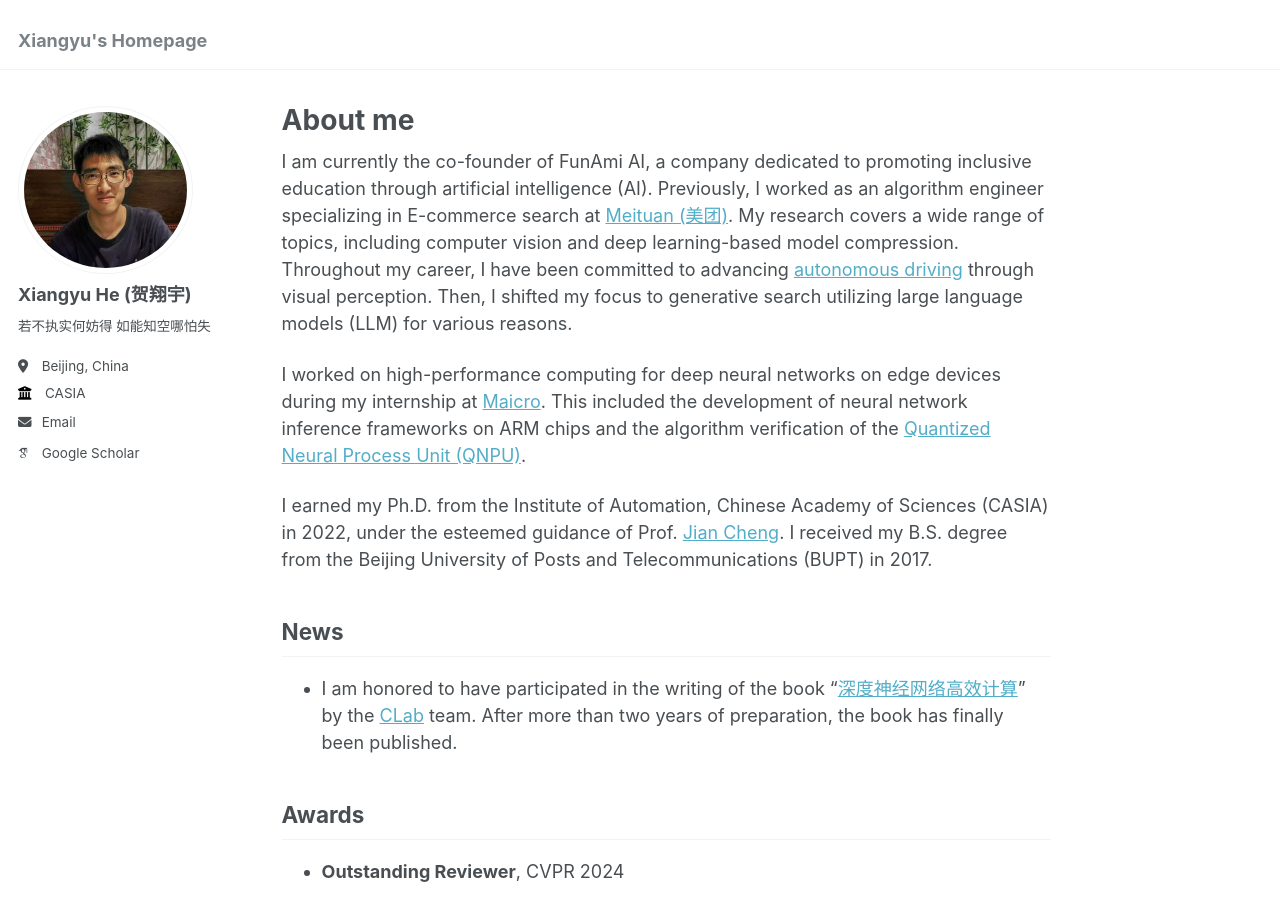
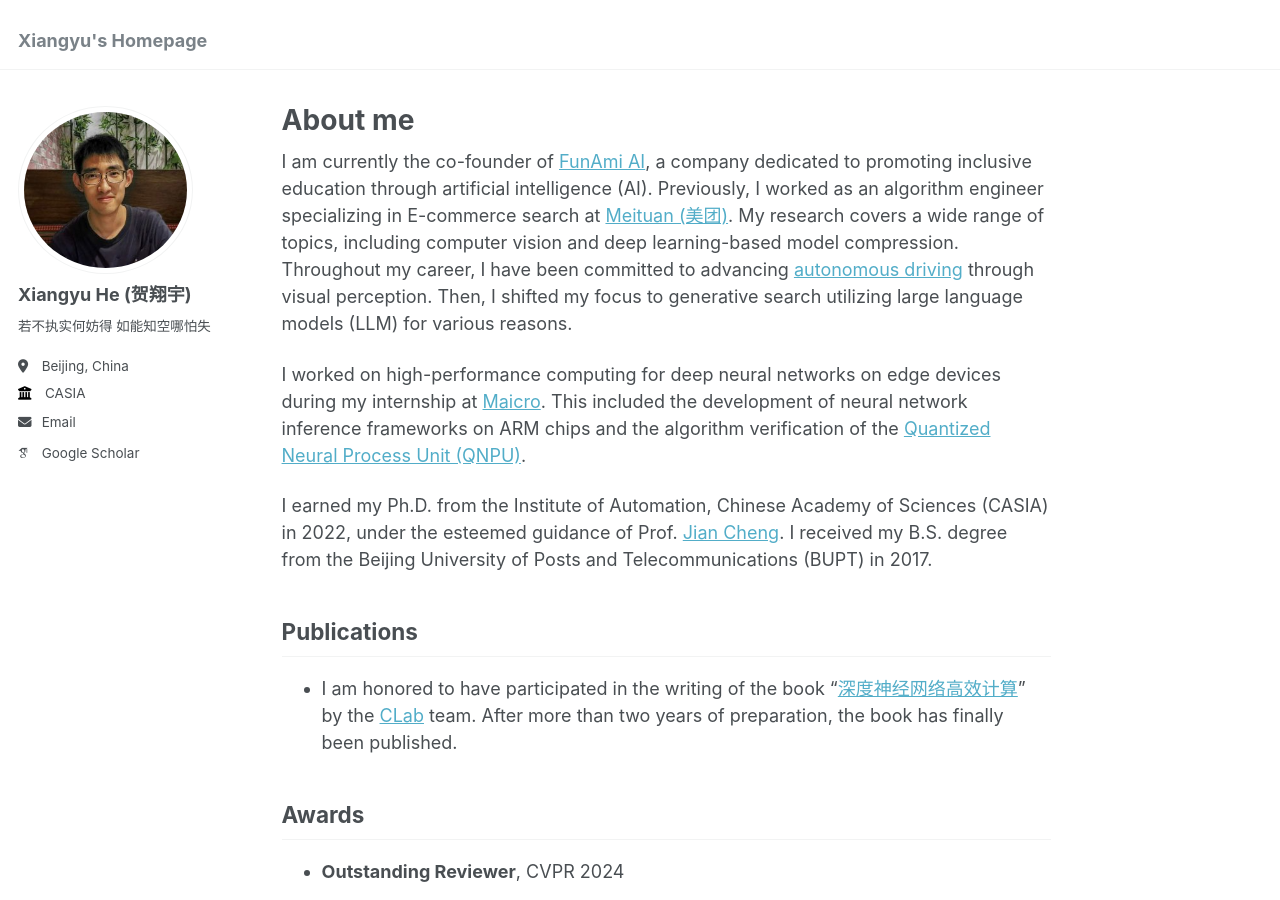
Before and after one commit to HolmesShuan/HolmesShuan.github.io, a Jekyll site: the page built from _pages/about.md, in a window 1280 px wide and 900 px high. Built offline with Jekyll 4.4.1, drawn with Linux system fonts in a browser that asks for light colours; some web fonts are replaced.

Commit message:
Update about.md

```diff
--- a/_pages/about.md
+++ b/_pages/about.md
@@ -7,13 +7,13 @@ redirect_from:
   - /about.html
 ---
 
-I am currently the co-founder of FunAmi AI, a company dedicated to promoting inclusive education through artificial intelligence (AI). Previously, I worked as an algorithm engineer specializing in E-commerce search at [Meituan (美团)](https://www.meituan.com/en-US/about-us). My research covers a wide range of topics, including computer vision and deep learning-based model compression. Throughout my career, I have been committed to advancing [autonomous driving](https://mad.meituan.com/) through visual perception. Then, I shifted my focus to generative search utilizing large language models (LLM) for various reasons.
+I am currently the co-founder of [FunAmi AI](https://funami.cn/#about), a company dedicated to promoting inclusive education through artificial intelligence (AI). Previously, I worked as an algorithm engineer specializing in E-commerce search at [Meituan (美团)](https://www.meituan.com/en-US/about-us). My research covers a wide range of topics, including computer vision and deep learning-based model compression. Throughout my career, I have been committed to advancing [autonomous driving](https://mad.meituan.com/) through visual perception. Then, I shifted my focus to generative search utilizing large language models (LLM) for various reasons.
 
 I worked on high-performance computing for deep neural networks on edge devices during my internship at [Maicro](https://www.maicro.com/). This included the development of neural network inference frameworks on ARM chips and the algorithm verification of the [Quantized Neural Process Unit (QNPU)](http://www.semiinsights.com/s/foundry/33/36933.shtml).
 
 I earned my Ph.D. from the Institute of Automation, Chinese Academy of Sciences (CASIA) in 2022, under the esteemed guidance of Prof. [Jian Cheng](https://people.ucas.ac.cn/~chengjian). I received my B.S. degree from the Beijing University of Posts and Telecommunications (BUPT) in 2017.
 
-## News
+## Publications
 - I am honored to have participated in the writing of the book "[深度神经网络高效计算](https://www.phei.com.cn/module/wap/sbookcd.jsp?goodid=65351)" by the [CLab](https://clab.ia.ac.cn/) team. After more than two years of preparation, the book has finally been published.
 
 ## Awards
```
